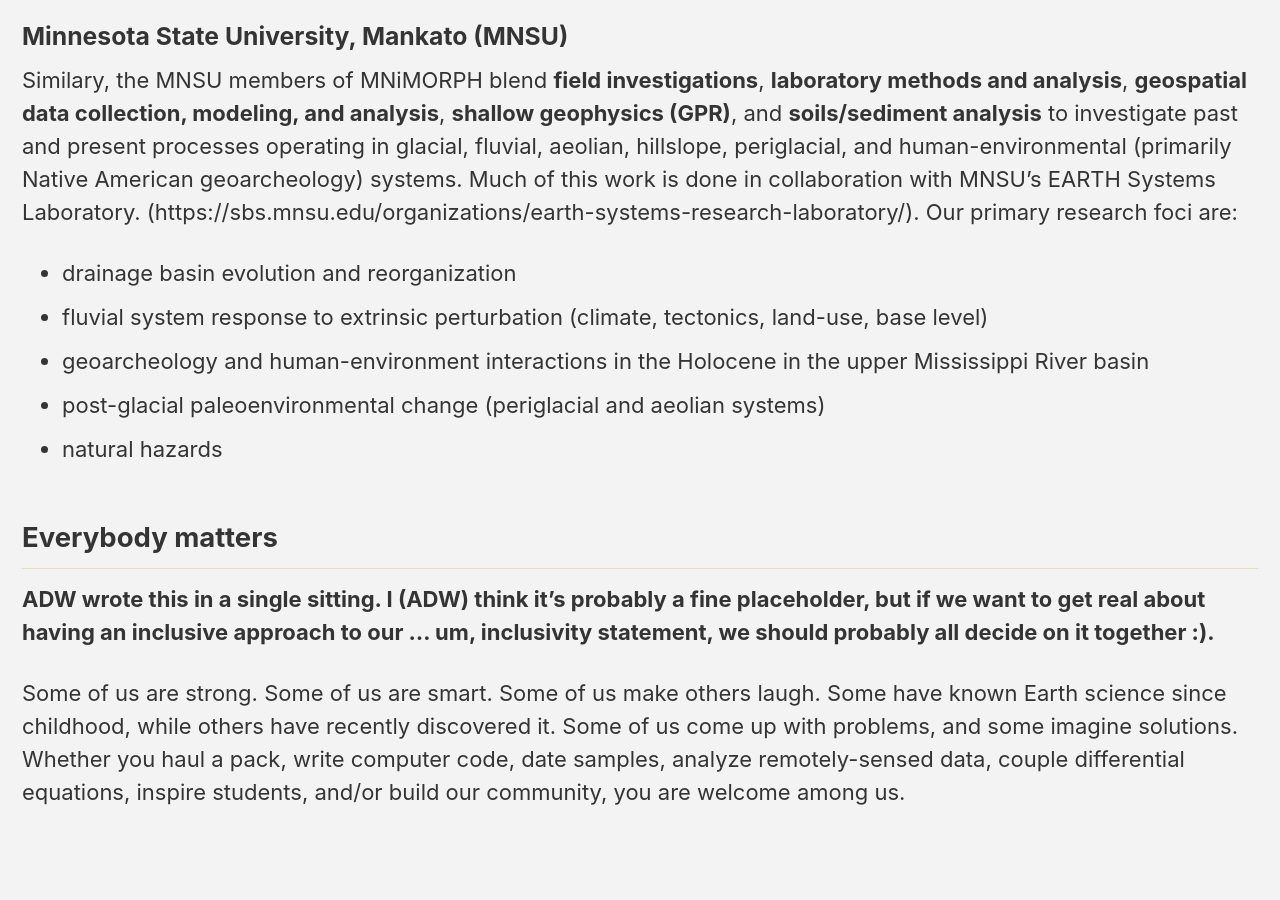
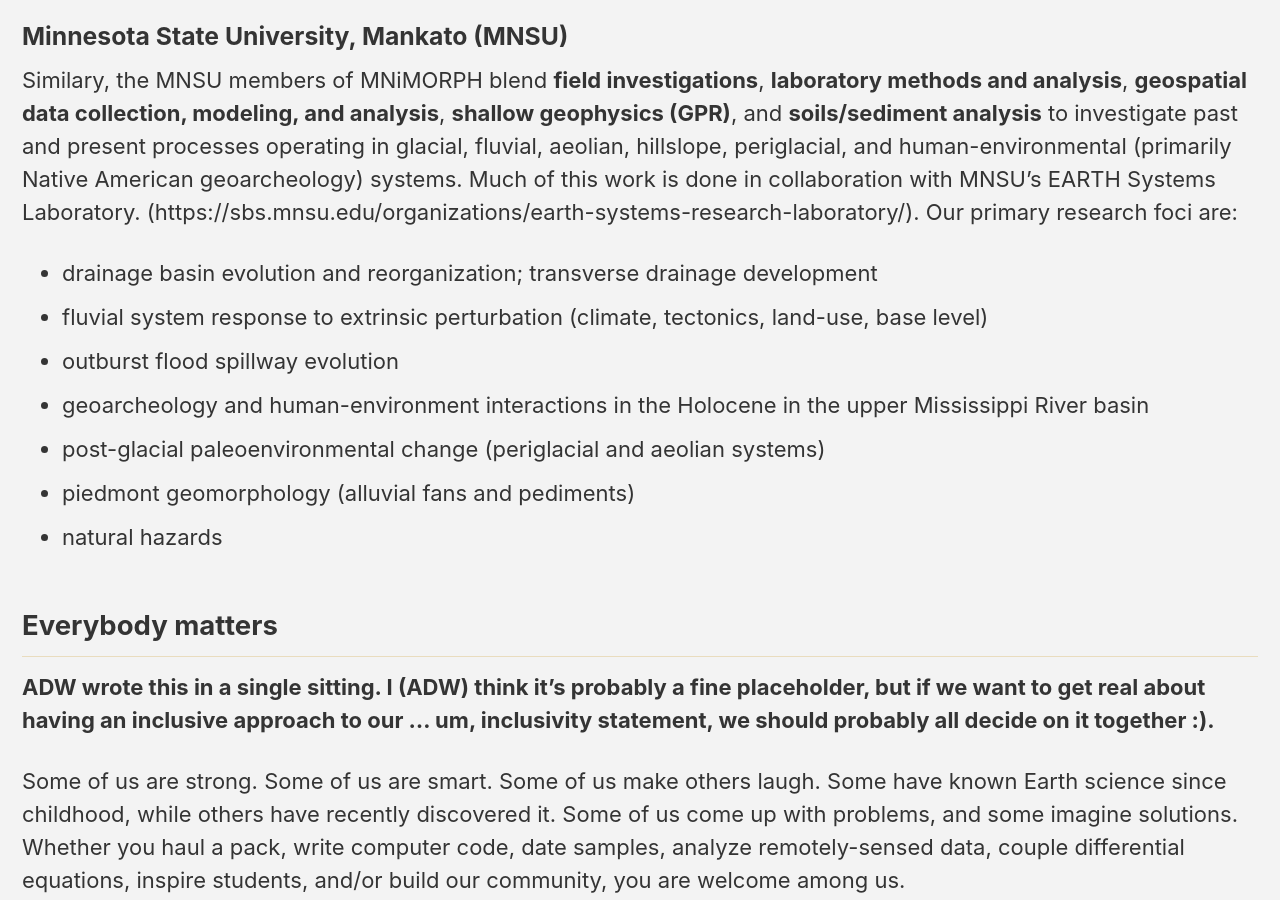
Before and after one commit to MNiMORPH/MNiMORPH.github.io, a Jekyll site: the page built from _pages/index.md, in a window 1280 px wide and 900 px high, scrolled down 1482 px. Built offline with Jekyll 4.4.1, drawn with Linux system fonts in a browser that asks for light colours; cached includes are drawn as plain includes; nearby versions of some CDN libraries.

Commit message:
Update index.md

```diff
--- a/_pages/index.md
+++ b/_pages/index.md
@@ -35,10 +35,12 @@
 ### Minnesota State University, Mankato (MNSU)
 
 Similary, the MNSU members of MNiMORPH blend **field investigations**, **laboratory methods and analysis**, **geospatial data collection, modeling, and analysis**, **shallow geophysics (GPR)**, and **soils/sediment analysis** to investigate past and present processes operating in glacial, fluvial, aeolian, hillslope, periglacial, and human-environmental (primarily Native American geoarcheology) systems. Much of this work is done in collaboration with MNSU's EARTH Systems Laboratory. (https://sbs.mnsu.edu/organizations/earth-systems-research-laboratory/).  Our primary research foci are:
-* drainage basin evolution and reorganization
+* drainage basin evolution and reorganization; transverse drainage development
 * fluvial system response to extrinsic perturbation (climate, tectonics, land-use, base level)
+* outburst flood spillway evolution
 * geoarcheology and human-environment interactions in the Holocene in the upper Mississippi River basin
 * post-glacial paleoenvironmental change (periglacial and aeolian systems)
+* piedmont geomorphology (alluvial fans and pediments)
 * natural hazards
 
 ## Everybody matters
```
